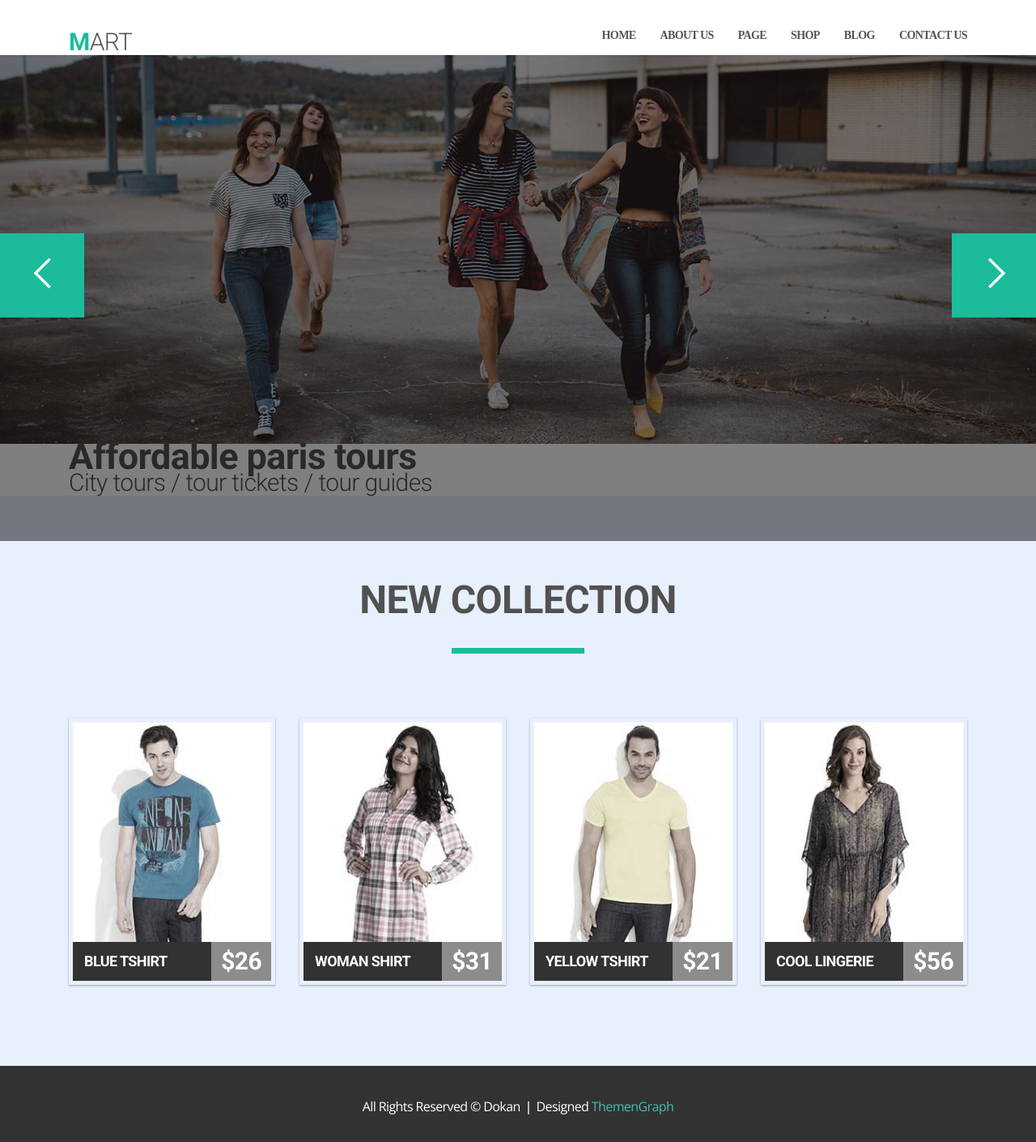
After one commit to dmitrij-sh/goit-fe-course, a web app: file html-css/module-05/index1.html in a window 1280 px wide. The commit adds this page. Shown: the whole page at 81% size. Run offline with its HTML, style and script files only (its server is not run), Linux system fonts and the light colour scheme.

Commit message:
add footer

```diff
--- /dev/null
+++ b/html-css/module-05/css/style1.css
@@ -0,0 +1,289 @@
+body {
+  font-family: 'Roboto', Arial, sans-serif;
+  color: rgb(85, 82, 82);
+  font-size: 30px;
+  font-weight: 300;
+  line-height: 32px;
+  letter-spacing: -0.6px;
+}
+
+.container {
+  width: 1110px;
+  margin: 0px auto;
+}
+
+/* HEADER */
+.page-header {
+  padding-top: 36px;
+}
+
+.logo {
+  float: left;
+  font-family: "Roboto";
+  font-size: 30px;
+  font-weight: 300;
+  line-height: 32px;
+  text-transform: uppercase;
+  color: rgb(85, 82, 82);
+}
+
+.logo:first-letter {
+  color: rgb(26, 188, 156);
+  font-weight: 700;
+}
+
+.nav__list {
+  float: right;
+}
+
+.nav__list-item {
+  float: left;
+  font-family: "Open Sens";
+  font-size: 14px;
+  line-height: 16px;
+  font-weight: 700;
+}
+
+.nav__list-item:not(:last-child) {
+  margin-right: 30px;
+}
+
+.nav__list-link {
+  display: block;
+  text-transform: uppercase;
+  color: rgb(85, 82, 82);
+  transition: 0.3s;
+}
+
+.nav__list-link:hover,
+.nav__list-link:focus {
+  color: rgb(26, 188, 156);
+}
+/* SLIDER */
+.slider {
+  position: relative;
+}
+
+.slider__overlay::before {
+  position: absolute;
+  width: 100%;
+  height: 600px;
+  background-color: rgba(0,0,2, .5);
+  content: "";
+}
+
+.slider__btn-wrapper {
+  position: absolute;
+  width: 100%;
+  top: 50%;
+  left: 50%;
+  transform: translate(-50%, -50%);
+}
+
+.slider__btn {
+  width: 104px;
+  height: 104px;
+  color: rgb(255, 255, 255);
+  border: none;
+  cursor: pointer;
+  background-color: rgb(26, 188, 156);
+}
+
+.prev {
+  float: left;
+  background-image: url("../img/icon-arrow-left.png")
+}
+
+.next {
+  float: right;
+  background-image: url("../img/icon-arrow-right.png")
+}
+/* COLLECTION */
+.page-collection {
+  padding: 100px 0px;
+  background-color: rgb(233, 240, 253);
+}
+
+.section-title {
+  margin-bottom: 80px;
+  text-align: center;
+  color: rgb(81, 81, 81);
+  font-size: 48px;
+  line-height: 58px;
+  text-transform: uppercase;
+}
+
+.section-title::after {
+  margin: 30px auto 0px;
+  display: block;
+  content: "";
+  width: 164px;
+  height: 7px;
+  background-color: rgb(26, 188, 156);
+}
+
+.collection__list-item {
+  float: left;
+  padding: 5px;
+  width: 255px;
+  box-shadow:
+  0px 1px 3px rgba(0,0,0, .12),
+  0px 1px 2px rgba(0,0,0, .24);
+}
+
+.collection__list-item:not(:nth-child(4n)) {
+  margin-right: 30px;
+}
+
+.collection__list-item:hover .collection__list-item-desc-wrapper {
+  background-color: rgb(26, 188, 156);
+}
+
+.collection__list-item:hover,
+.collection__list-item:focus {
+  box-shadow:
+  0px 14px 28px rgba(0,0,0, .25),
+  0px 10px 10px rgba(0,0,0, .22);
+}
+
+.collection__list-item:hover .collection__overlay-inner {
+  opacity: 1;
+}
+
+.collection__list-item-img-wrapper {
+  position: relative;
+}
+
+.collection__list-item-link {
+  display: block;
+}
+
+.collection__list-item-img {
+  filter: grayscale(0.7);
+}
+
+.collection__list-item:hover
+.collection__list-item-img {
+  filter: grayscale(0);
+}
+
+.collection__list-item-desc-wrapper {
+  background-color: rgb(50, 50, 50);
+  color: rgb(255, 255, 255);
+  transition: 0.3s;
+}
+
+.collection__list-item-desc-wrapper-subtitle {
+  padding: 8px 14px;
+  float: left;
+  width: 170px;
+  font-size: 18px;
+}
+
+.collection__list-item-desc-wrapper-link {
+  display: block;
+  text-transform: uppercase;
+  color: rgb(255, 255, 255);
+}
+
+.collection__list-item-desc-wrapper-price {
+  margin: 0px;
+  padding: 8px 12px;
+  float: right;
+  font-weight: 700;
+  background-color: rgba(255, 255, 255, .44);
+}
+
+.collection__overlay-inner {
+  position: absolute;
+  top: 0px;
+  left: 0px;
+  opacity: 0;
+  transition: opacity 0.3s linear;
+  width: 100%;
+  height: 100%;
+  background-color: rgba(0,0,0, .5);
+  border: 10px solid rgba(255, 255, 255, .5);
+  background-clip: padding-box;
+}
+
+.overlay__btn-list {
+  position: absolute;
+  top: 50%;
+  left: 50%;
+  transform:translate(-50%, -50%);
+}
+
+.overlay__btn-list-item {
+  float: left;
+}
+
+.overlay__btn-list-item:not(:nth-child(n+3)) {
+  margin-right: 10px;
+}
+
+.overlay__btn-list-item:not(:nth-child(-4n+4)) {
+  margin-bottom: 8px;
+}
+
+.overlay__btn {
+  width: 48px;
+  height: 48px;
+  border:
+  1px
+  solid
+  rgba(255, 255, 255);
+  cursor: pointer;
+  background: transparent;
+  background-repeat: no-repeat;
+  background-position: center;
+}
+
+.overlay__btn:hover,
+.overlay__btn:focus {
+  background-color: rgb(26, 188, 156);
+}
+
+.favorit {
+  background-image: url("../img/icon-btn-favorit.png");
+}
+
+.compare {
+  background-image: url("../img/icon-btn-compare.png");
+}
+
+.clock {
+  background-image: url("../img/icon-btn-clock.png");
+}
+
+.cart {
+  padding: 0px 16px 0px 60px;
+  width: 164px;
+  background-color: rgb(50, 50, 50);
+  background-image: url("../img/icon-btn-cart.png");
+  background-position: 10px;
+  font-family: "Open Sans";
+  font-size: 14px;
+  line-height: 32px;
+  letter-spacing: -0.6px;
+  color: rgb(255, 255, 255);
+  text-transform: uppercase;
+}
+
+.page-footer {
+  padding: 36px 0px 30px;
+  background-color: rgb(50, 50, 50);
+}
+.sections-description {
+    font-family: "Open Sans";
+    font-size: 16px;
+    line-height: 28px;
+    font-weight: 400;
+    text-align: center;
+    color: rgb(254, 254, 254);
+}
+
+.description-link {
+  display: inline-block;
+  color: rgb(70, 191, 169);
+}
--- /dev/null
+++ b/html-css/module-05/index1.html
@@ -0,0 +1,255 @@
+<!DOCTYPE html>
+<html lang="en">
+  <head>
+    <meta charset="UTF-8" />
+    <meta name="viewport" content="width=device-width, initial-scale=1.0" />
+    <link rel="stylesheet" href="./css/reset.css" />
+    <link
+      href="https://fonts.googleapis.com/css2?family=Open+Sans:wght@300;400;600;700;900&family=Roboto:wght@300;400;700&display=swap"
+      rel="stylesheet"
+    />
+    <link rel="stylesheet" href="./css/style1.css" />
+    <title>hw-05</title>
+  </head>
+  <body>
+    <header class="page-header">
+      <div class="container">
+        <nav class="nav-menu clearfix">
+          <a href="#" class="logo">mart</a>
+          <ul class="nav__list clearfix">
+            <li class="nav__list-item">
+              <a href="#" class="nav__list-link">Home</a>
+            </li>
+            <li class="nav__list-item">
+              <a href="#" class="nav__list-link">About Us</a>
+            </li>
+            <li class="nav__list-item">
+              <a href="#" class="nav__list-link">Page</a>
+            </li>
+            <li class="nav__list-item">
+              <a href="#" class="nav__list-link">Shop</a>
+            </li>
+            <li class="nav__list-item">
+              <a href="#" class="nav__list-link">Blog</a>
+            </li>
+            <li class="nav__list-item">
+              <a href="#" class="nav__list-link">Contact Us</a>
+            </li>
+          </ul>
+        </nav>
+      </div>
+    </header>
+
+    <main>
+      <section class="page-banner">
+        <div class="slider">
+          <div class="slider__overlay">
+            <img class="slider__overlay-img" src="./img/img-banner.jpg" alt="image" width="1600" height="600" />
+            <div class="container">
+              <div class="slider__desc-wrapper">
+                <h2 class="slider__desc-title">Affordable paris tours</h2>
+                <p class="slider__desc-text">
+                  City tours / tour tickets / tour guides
+                </p>
+                <div class="slider__btn-wrapper clearfix">
+                  <button class="slider__btn prev">
+                    <span class="visually-hidden">prev button</span>
+                  </button>
+                  <button class="slider__btn next">
+                    <span class="visually-hidden">next button</span>
+                  </button>
+                </div>
+              </div>
+            </div>
+          </div>
+        </div>
+      </section>
+
+      <section class="page-collection">
+        <div class="container">
+          <h2 class="section-title">New collection</h2>
+          <ul class="collection__list clearfix">
+            <li class="collection__list-item">
+              <div class="collection__list-item-img-wrapper">
+                <a href="#" class="collection__list-item-link">
+                  <img class="collection__list-item-img" src="./img/img-01.jpg" alt="image" width="255" height="282"/>
+                </a>
+
+                <div class="collection__overlay-inner">
+                  <ul class="overlay__btn-list clearfix">
+                    <li class="overlay__btn-list-item">
+                      <button class="overlay__btn favorit">
+                        <span class="visually-hidden">favorit button</span>
+                      </button>
+                    </li>
+
+                    <li class="overlay__btn-list-item">
+                      <button class="overlay__btn compare">
+                        <span class="visually-hidden">compare button</span>
+                      </button>
+                    </li>
+
+                    <li class="overlay__btn-list-item">
+                      <button class="overlay__btn clock">
+                        <span class="visually-hidden">time button</span>
+                      </button>
+                    </li>
+
+                    <li class="overlay__btn-list-item">
+                      <button class="overlay__btn cart">add to card</button>
+                    </li>
+                  </ul>
+                </div>
+              </div>
+
+              <div class="collection__list-item-desc-wrapper clearfix">
+                <h3 class="collection__list-item-desc-wrapper-subtitle">
+                  <a class="collection__list-item-desc-wrapper-link" href="#"
+                    >Blue tshirt</a>
+                </h3>
+                <p class="collection__list-item-desc-wrapper-price">&#36;26</p>
+              </div>
+            </li>
+
+            <li class="collection__list-item">
+              <div class="collection__list-item-img-wrapper">
+                <a href="#" class="collection__list-item-link">
+                  <img class="collection__list-item-img" src="./img/img-02.jpg" alt="image" width="255" height="282"/>
+                </a>
+
+                <div class="collection__overlay-inner">
+                  <ul class="overlay__btn-list clearfix">
+                    <li class="overlay__btn-list-item">
+                      <button class="overlay__btn favorit">
+                        <span class="visually-hidden">favorit button</span>
+                      </button>
+                    </li>
+
+                    <li class="overlay__btn-list-item">
+                      <button class="overlay__btn compare">
+                        <span class="visually-hidden">compare button</span>
+                      </button>
+                    </li>
+
+                    <li class="overlay__btn-list-item">
+                      <button class="overlay__btn clock">
+                        <span class="visually-hidden">time button</span>
+                      </button>
+                    </li>
+
+                    <li class="overlay__btn-list-item">
+                      <button class="overlay__btn cart">add to card</button>
+                    </li>
+                  </ul>
+                </div>
+              </div>
+
+              <div class="collection__list-item-desc-wrapper clearfix">
+                <h3 class="collection__list-item-desc-wrapper-subtitle">
+                  <a class="collection__list-item-desc-wrapper-link" href="#"
+                    >Woman shirt</a
+                  >
+                </h3>
+                <p class="collection__list-item-desc-wrapper-price">&#36;31</p>
+              </div>
+            </li>
+
+            <li class="collection__list-item">
+              <div class="collection__list-item-img-wrapper">
+                <a href="#" class="collection__list-item-link">
+                  <img class="collection__list-item-img" src="./img/img-03.jpg" alt="image" width="255" height="282"/>
+                </a>
+
+                <div class="collection__overlay-inner">
+                  <ul class="overlay__btn-list clearfix">
+                    <li class="overlay__btn-list-item">
+                      <button class="overlay__btn favorit">
+                        <span class="visually-hidden">favorit button</span>
+                      </button>
+                    </li>
+
+                    <li class="overlay__btn-list-item">
+                      <button class="overlay__btn compare">
+                        <span class="visually-hidden">compare button</span>
+                      </button>
+                    </li>
+
+                    <li class="overlay__btn-list-item">
+                      <button class="overlay__btn clock">
+                        <span class="visually-hidden">time button</span>
+                      </button>
+                    </li>
+
+                    <li class="overlay__btn-list-item">
+                      <button class="overlay__btn cart">add to card</button>
+                    </li>
+                  </ul>
+                </div>
+              </div>
+
+              <div class="collection__list-item-desc-wrapper clearfix">
+                <h3 class="collection__list-item-desc-wrapper-subtitle">
+                  <a class="collection__list-item-desc-wrapper-link" href="#"
+                    >Yellow tshirt</a
+                  >
+                </h3>
+                <p class="collection__list-item-desc-wrapper-price">&#36;21</p>
+              </div>
+            </li>
+
+            <li class="collection__list-item">
+              <div class="collection__list-item-img-wrapper">
+                <a href="#" class="collection__list-item-link">
+                  <img class="collection__list-item-img" src="./img/img-04.jpg" alt="image" width="255" height="282" />
+                </a>
+
+                <div class="collection__overlay-inner">
+                  <ul class="overlay__btn-list clearfix">
+                    <li class="overlay__btn-list-item">
+                      <button class="overlay__btn favorit">
+                        <span class="visually-hidden">favorit button</span>
+                      </button>
+                    </li>
+
+                    <li class="overlay__btn-list-item">
+                      <button class="overlay__btn compare">
+                        <span class="visually-hidden">compare button</span>
+                      </button>
+                    </li>
+
+                    <li class="overlay__btn-list-item">
+                      <button class="overlay__btn clock">
+                        <span class="visually-hidden">time button</span>
+                      </button>
+                    </li>
+
+                    <li class="overlay__btn-list-item">
+                      <button class="overlay__btn cart">add to card</button>
+                    </li>
+                  </ul>
+                </div>
+              </div>
+
+              <div class="collection__list-item-desc-wrapper clearfix">
+                <h3 class="collection__list-item-desc-wrapper-subtitle">
+                  <a class="collection__list-item-desc-wrapper-link" href="#"
+                    >Cool lingerie</a
+                  >
+                </h3>
+                <p class="collection__list-item-desc-wrapper-price">&#36;56</p>
+              </div>
+            </li>
+          </ul>
+        </div>
+      </section>
+    </main>
+
+    <footer class="page-footer">
+      <div class="container">
+        <p class="sections-description">All Rights Reserved &#169; Dokan &#10072; Designed
+          <a class="description-link" href="#">ThemenGraph</a>
+        </p>
+      </div>
+    </footer>
+  </body>
+</html>
```
Also changed, not shown: html-css/module-05/css/style.css (+24 -82 lines), html-css/module-05/index.html (+5 -9 lines), html-css/module-05/img/icon-btn-cart.png (renamed from html-css/module-05/img/icon-btn-recycle.png), html-css/module-05/img/icon-btn-clock.png (renamed from html-css/module-05/img/icon-btn-time.png).
